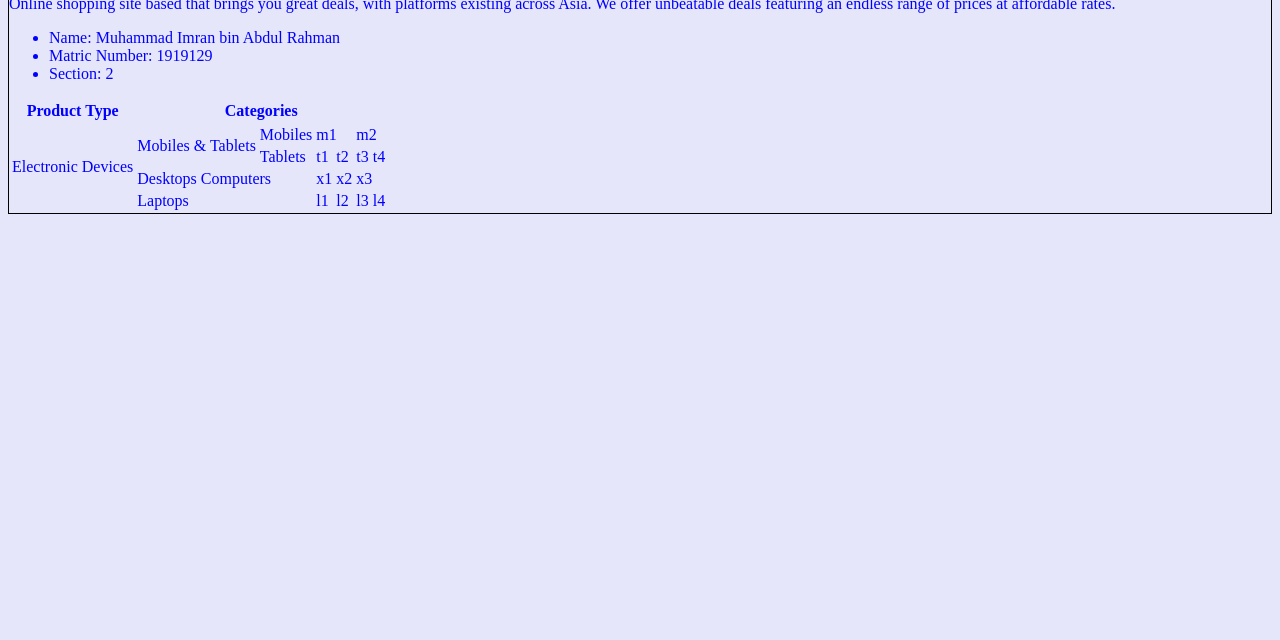
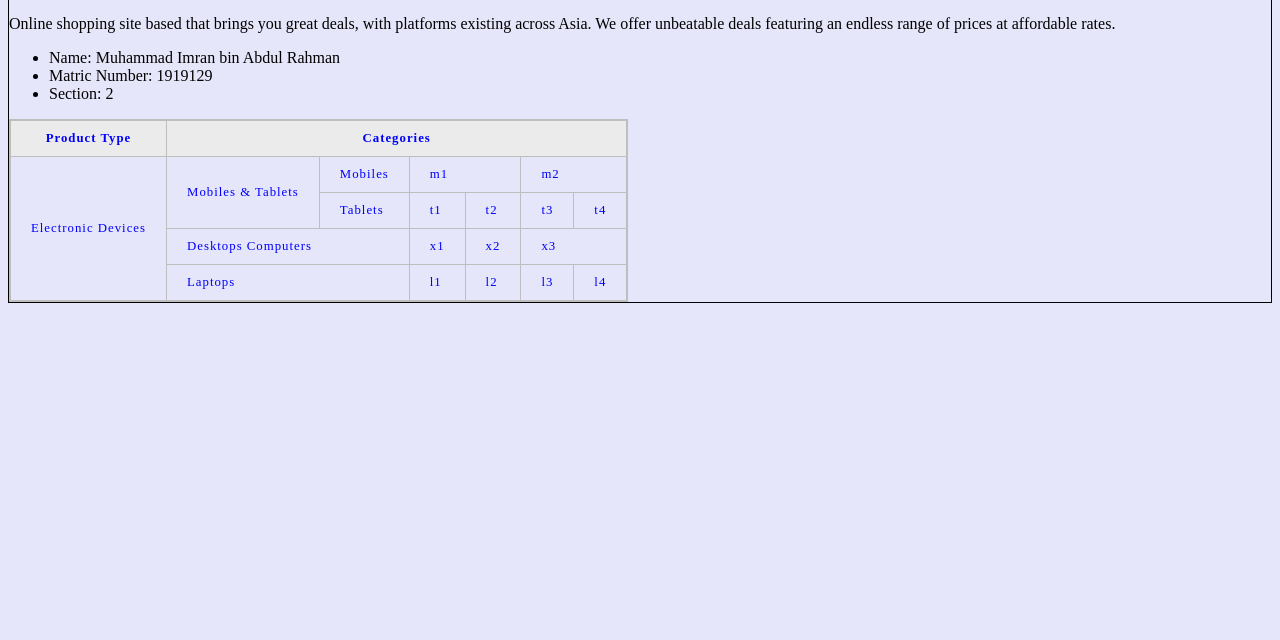
Before and after one commit to imranrahman98/section-2, a plain HTML site: page index.html in a window 1280 px wide. Shown: the part 160-800 px from the top of the page. Drawn offline with Linux system fonts and the light colour scheme.

Commit message:
Add files via upload

```diff
--- a/CSS/style.css
+++ b/CSS/style.css
@@ -3,7 +3,6 @@
 }
 
 body {
-  color: blue;
   background-color: #E6E6FA;
   border: 1px solid black;
 }
@@ -22,6 +21,19 @@ h2 {
   border: 3px dashed blue;
 }
 
-#IDselector {
-  background-color: #591970;
+.table2{
+  border-collapse: collapse;
+  border: 2px solid rgb(190,190,190);
+  letter-spacing: 1px;
+  font-size: 0.8rem;
+  color: blue;
 }
+
+td, th {
+  border: 1px solid rgb(190,190,190);
+  padding: 10px 20px;
+}
+
+th{
+  background-color: rgb(235,235,235);
+}
```
